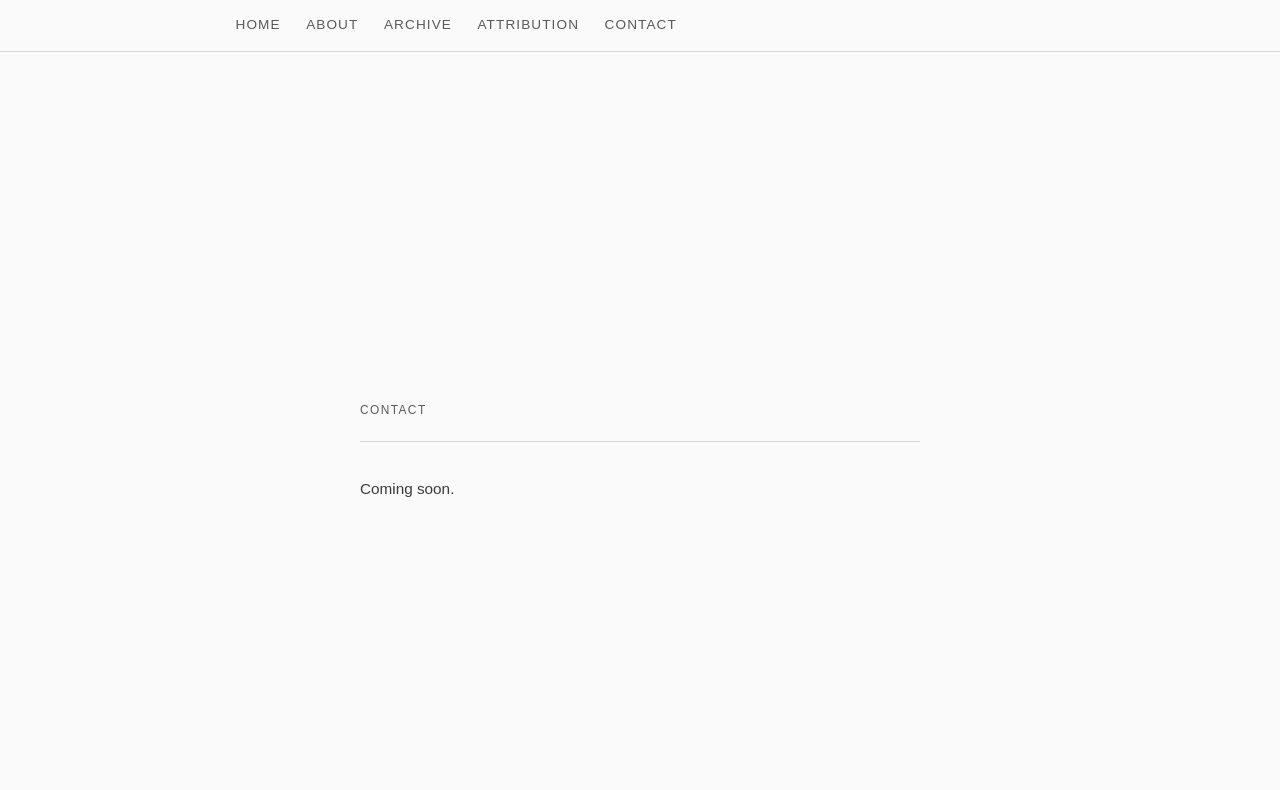
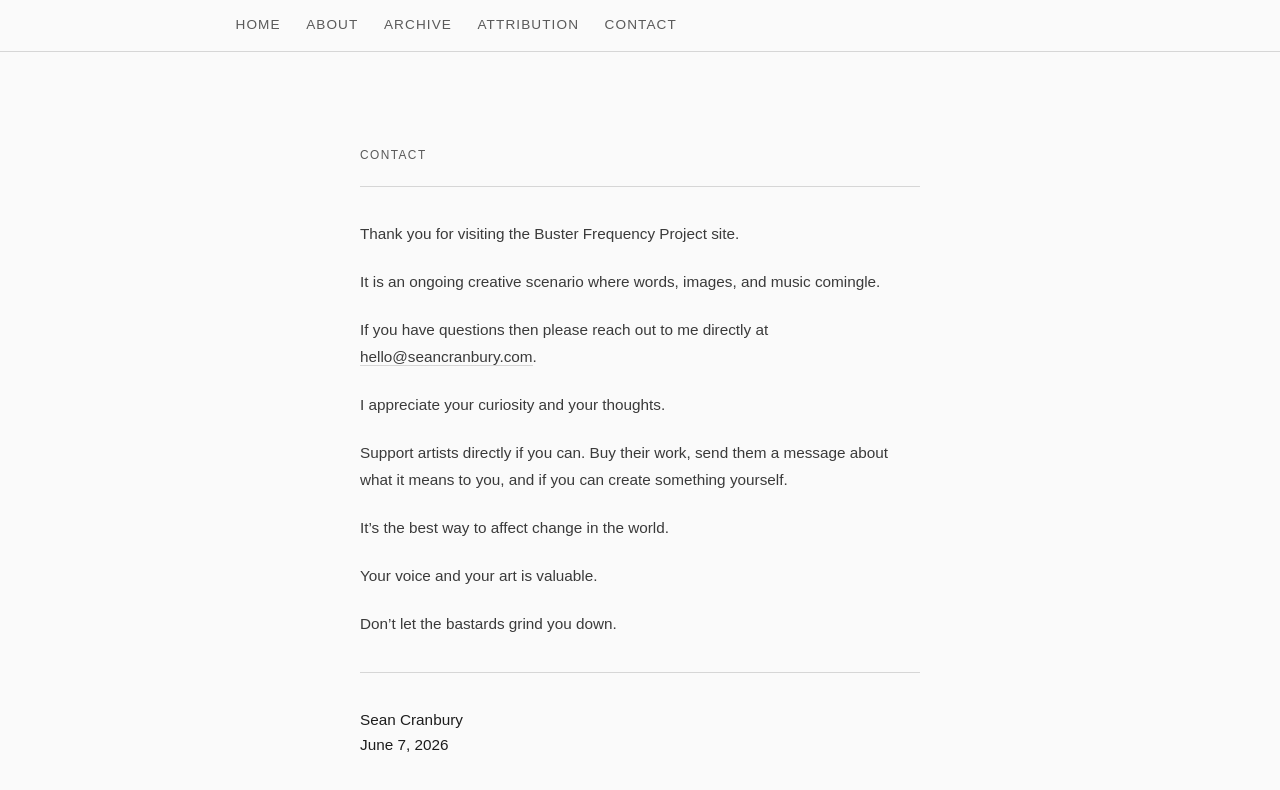
Before and after one commit to Cranbury3P0/buster, a Next.js app: page /contact in a window 1280 px wide. Shown: the top 790 px of the page. Built offline with nearby package versions, Linux system fonts and the light colour scheme; a web font is replaced by a local one.

Commit message:
Add Contact page copy in shared layout style

```diff
--- a/app/contact/page.tsx
+++ b/app/contact/page.tsx
@@ -29,18 +29,80 @@ export default function ContactPage() {
         >
           Contact
         </p>
+
         <div style={{ height: '1px', background: 'var(--border)', marginBottom: '2rem' }} />
-        <p
+
+        <div
           style={{
             fontFamily: 'var(--font-body)',
             fontSize: '0.9rem',
             fontWeight: 400,
             lineHeight: 1.75,
             color: 'var(--secondary)',
+            display: 'flex',
+            flexDirection: 'column',
+            gap: '1.25rem',
+          }}
+        >
+          <p style={{ margin: 0 }}>
+            Thank you for visiting the Buster Frequency Project site.
+          </p>
+
+          <p style={{ margin: 0 }}>
+            It is an ongoing creative scenario where words, images, and music comingle.
+          </p>
+
+          <p style={{ margin: 0 }}>
+            If you have questions then please reach out to me directly at{' '}
+            <a
+              href="mailto:hello@seancranbury.com"
+              style={{
+                color: 'inherit',
+                textDecoration: 'none',
+                borderBottom: '1px solid var(--border)',
+              }}
+            >
+              hello@seancranbury.com
+            </a>
+            .
+          </p>
+
+          <p style={{ margin: 0 }}>
+            I appreciate your curiosity and your thoughts.
+          </p>
+
+          <p style={{ margin: 0 }}>
+            Support artists directly if you can. Buy their work, send them a message about what it means to you, and if you can create something yourself.
+          </p>
+
+          <p style={{ margin: 0 }}>
+            It&rsquo;s the best way to affect change in the world.
+          </p>
+
+          <p style={{ margin: 0 }}>
+            Your voice and your art is valuable.
+          </p>
+
+          <p style={{ margin: 0 }}>
+            Don&rsquo;t let the bastards grind you down.
+          </p>
+        </div>
+
+        <div style={{ height: '1px', background: 'var(--border)', margin: '2rem 0' }} />
+
+        <p
+          style={{
+            fontFamily: 'var(--font-body)',
+            fontSize: '0.9rem',
+            fontWeight: 400,
+            lineHeight: 1.65,
+            color: 'var(--text)',
             margin: 0,
           }}
         >
-          Coming soon.
+          Sean Cranbury
+          <br />
+          June 7, 2026
         </p>
       </div>
     </div>
```
